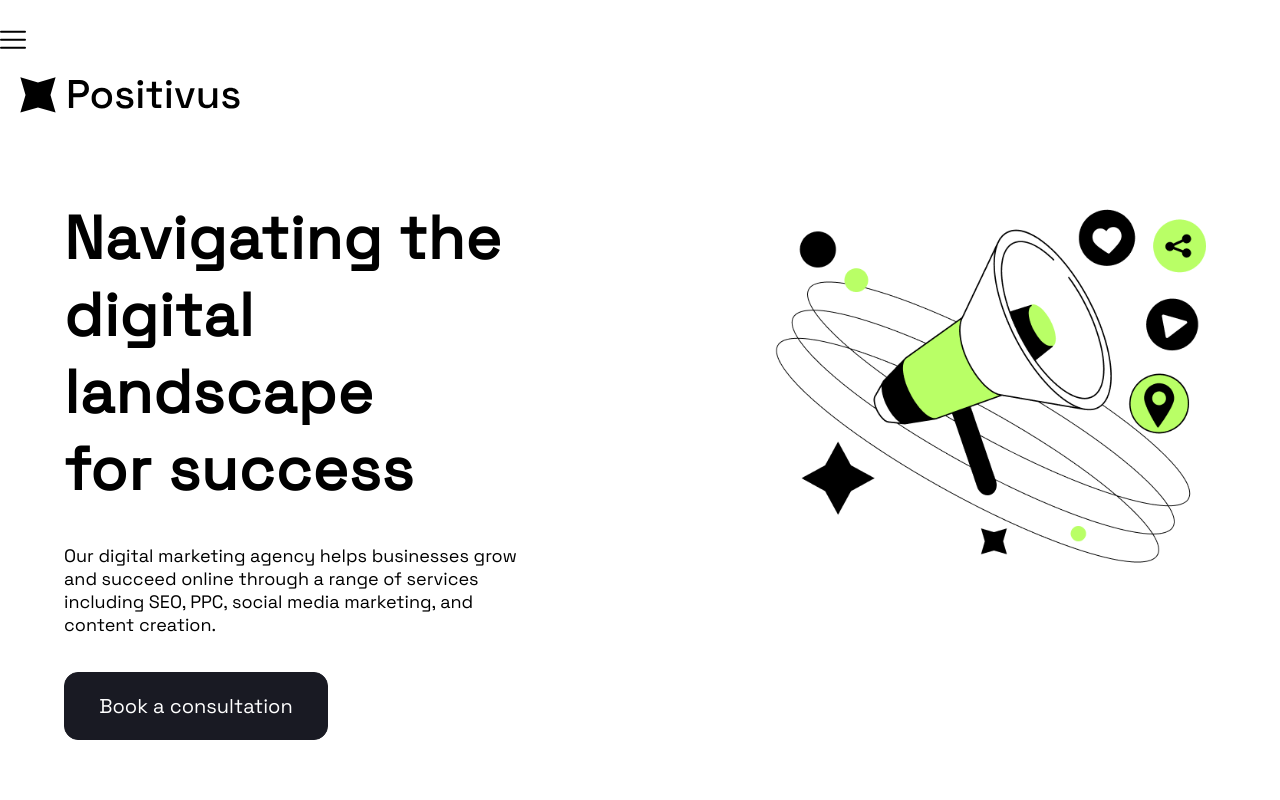
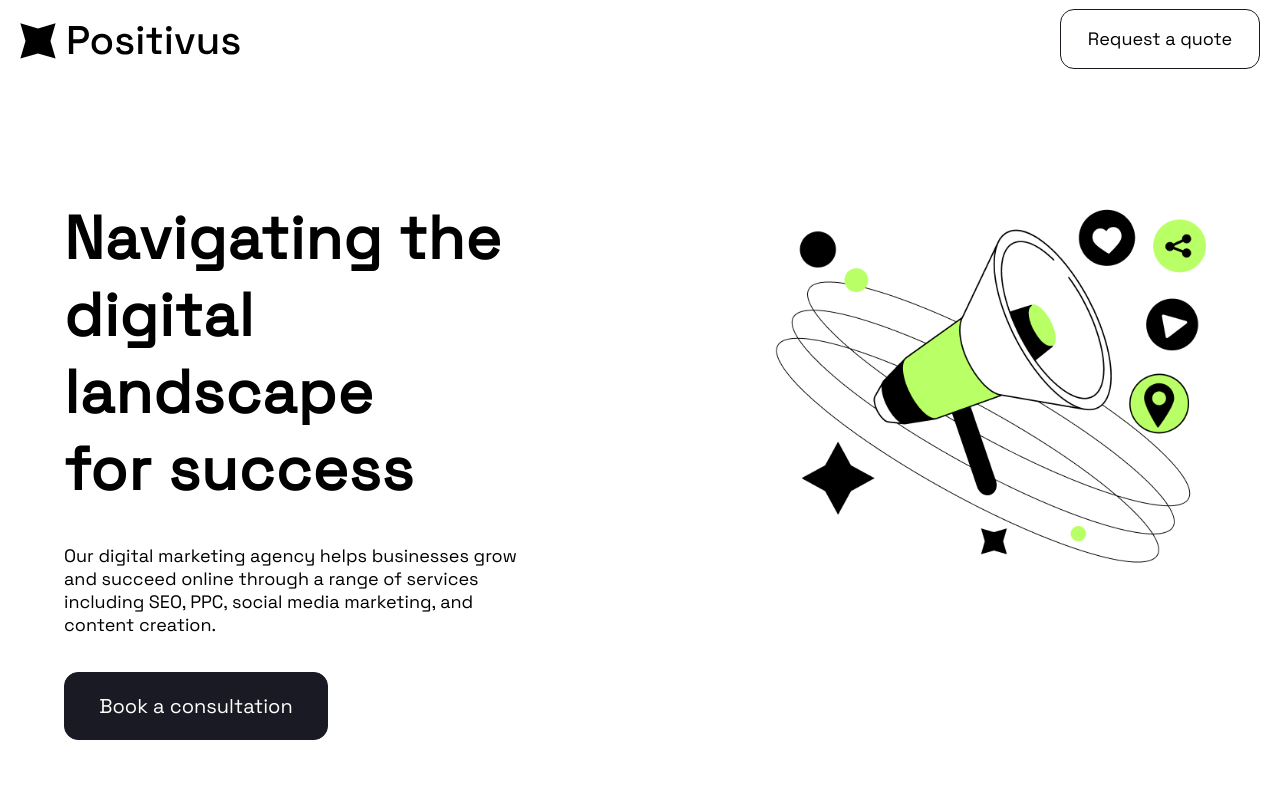
Before and after one commit to KiwiScreams/Positivus-landing-page, a React (Vite) app: page / in a window 1280 px wide. Shown: the top 800 px of the page. Built offline with nearby package versions, Linux system fonts and the light colour scheme.

Commit message:
header responsive

```diff
--- a/src/components/shared/header/Header.css
+++ b/src/components/shared/header/Header.css
@@ -38,6 +38,7 @@ header .header
 header .header nav ul
 {
     gap: 40px;
+    display: flex;
 }
 .header ul li
 {
@@ -75,17 +76,9 @@ header .header nav ul
 }
 header .menu
 {
-    display: block;
+    display: none;
     z-index: 22;
     cursor: pointer;
-}
-ul.header-show
-{
-    display: block;
-}
-ul.header-hide
-{
-    display: none;
 }
 .request-btn-hidden
 {
@@ -102,12 +95,8 @@ ul.header-hide
         opacity: 1;
     }
 }
-@media screen and (max-width: 880px)
+@media screen and (max-width: 960px)
 {
-    header
-    {
-        padding: 8px 0;
-    }
     .header ul li
     {
         font-size: 16px;
@@ -176,13 +165,17 @@ ul.header-hide
         background-color: var(--green-clr);
         color: var(--black-clr);
     }
+    nav.header-show
+    {
+        display: block;
+    }
+    nav.header-hide
+    {
+        display: none;
+    }
 }
 @media screen and (max-width: 990px)
 {
-    header
-    {
-        padding: 10px 0;
-    }
     .header ul li
     {
         font-size: 16px;
@@ -207,7 +200,7 @@ ul.header-hide
 {
     header
     {
-        padding: 30px 0;
+        padding: 0;
     }
     .header ul li
     {
@@ -229,3 +222,7 @@ ul.header-hide
         padding: 0 20px;
     }
 }
+@media screen and (min-width: 1440px)
+{
+
+}
--- a/src/components/shared/header/Header.jsx
+++ b/src/components/shared/header/Header.jsx
@@ -1,31 +1,35 @@
 import textLogo from "../../../assets/images/core/TextLogo.svg"
 import "./Header.css"
 import { Link } from "react-scroll"
-import { useState } from "react"
+import { useState, useEffect } from "react"
 import menu from "../../../assets/images/home/menu.svg"
 function Header() {
     const [color, setColor] = useState(false);
+    useEffect(() => {
+        const changeColor = () => {
+            if (window.scrollY >= 90) {
+                setColor(true);
+            } else {
+                setColor(false);
+            }
+        };
+        window.addEventListener('scroll', changeColor);
+        return () => {
+            window.removeEventListener('scroll', changeColor);
+        };
+    }, []);
     const [headerVisible, setHeaderVisible] = useState(false);
-    const changeColor = () => {
-        if (window.scrollY >= 90) {
-            setColor(true)
-        }
-        else {
-            setColor(false)
-        }
-    }
-    window.addEventListener('scroll', changeColor);
     const toggleHeader = () => {
         setHeaderVisible(!headerVisible);
     }
     return (
         <>
             <header className={`${color ? 'header-bg' : ''}`}>
-            <span className="menu" onClick={toggleHeader}><img src={menu} alt="" /></span>
-                <div className="header">
-                    <nav className="flex">
-                        <h1><Link to="home" spy={true} smooth={true} offset={-100} duration={500}><img src={textLogo} alt="" /></Link></h1>
-                        <ul className={`flex ${headerVisible ? 'header-show' : 'header-hide'}`}>
+                <span className="menu" onClick={toggleHeader}><img src={menu} alt="" /></span>
+                <div className="header flex">
+                    <h1><Link to="home" spy={true} smooth={true} offset={-100} duration={500}><img src={textLogo} alt="" /></Link></h1>
+                    <nav className={`flex ${headerVisible ? 'header-show' : 'header-hide'}`}>
+                        <ul className="flex">
                             <li><Link to="aboutus" spy={true} smooth={true} offset={-100} duration={500}>About us</Link></li>
                             <li><Link to="services" spy={true} smooth={true} offset={-100} duration={500}>Services</Link></li>
                             <li><Link to="cases" spy={true} smooth={true} offset={-100} duration={500}>Use Cases</Link></li>
```
